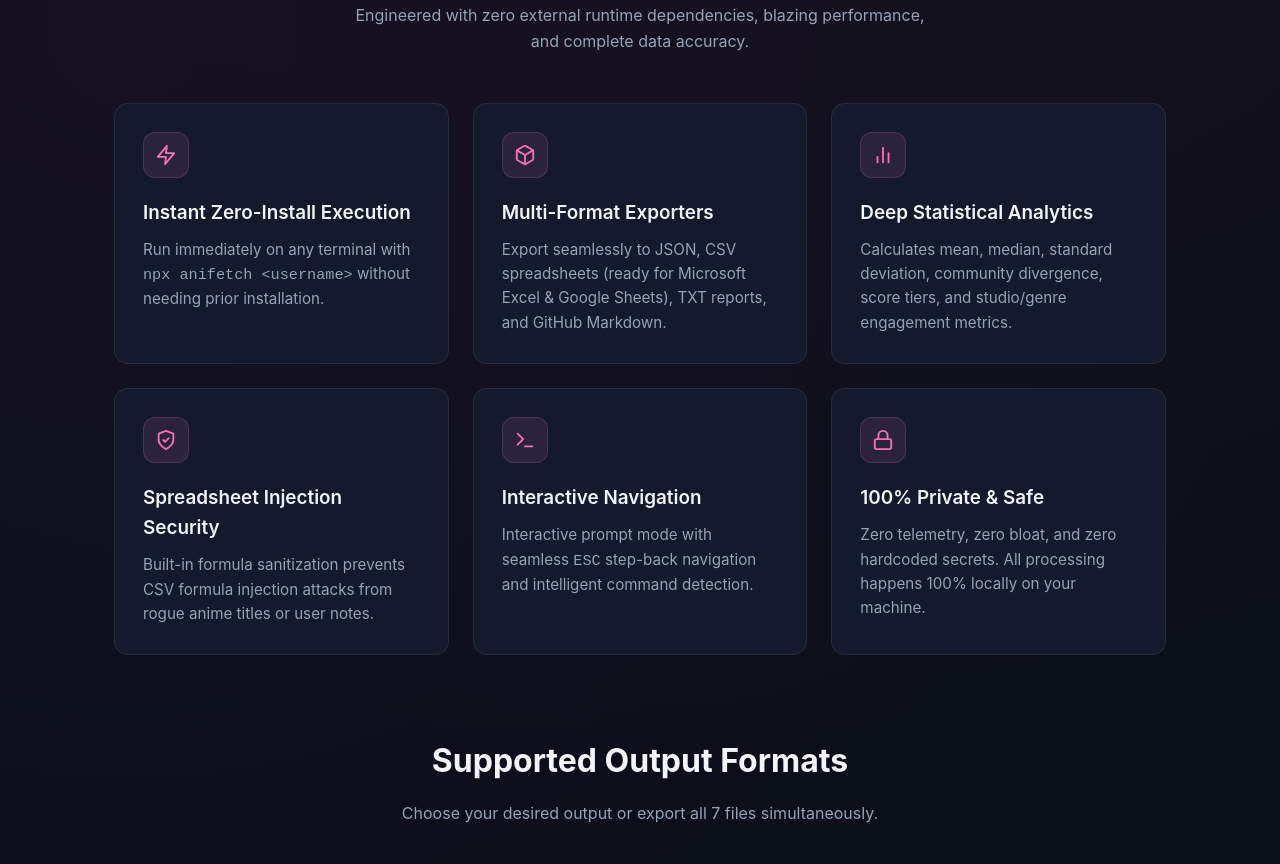
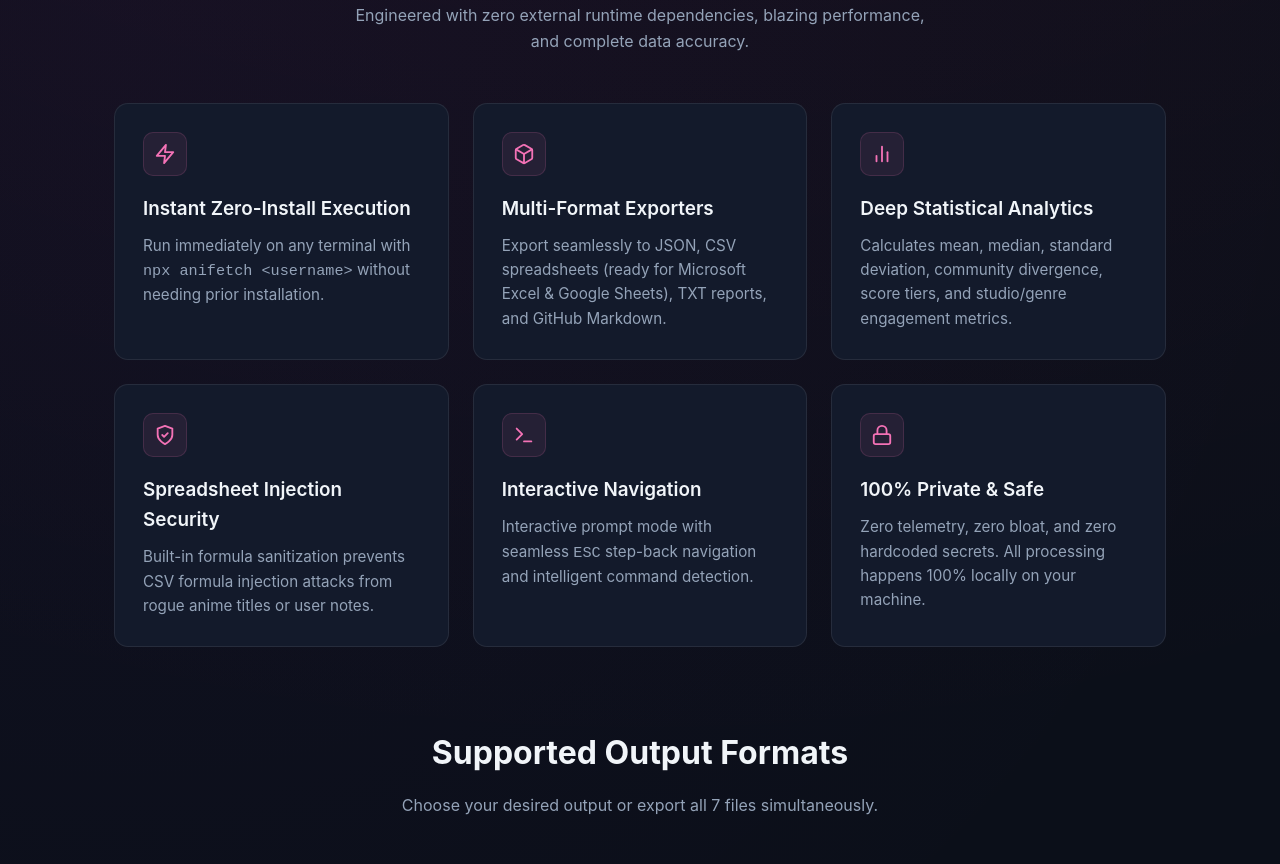
Before and after one commit to Liyfez/Anifetch, a website: page docs/index.html in a window 1280 px wide. Shown: the part 1414-2278 px from the top of the page. Drawn offline with Linux system fonts and the light colour scheme.

Commit message:
revert: revert bento grid change and clean up hover glow on feature cards

```diff
--- a/docs/index.html
+++ b/docs/index.html
@@ -290,27 +290,18 @@
     .feature-card:hover {
       background: var(--bg-card-hover);
       border-color: var(--border-hover);
-      transform: translateY(-4px);
-      box-shadow: 0 12px 30px rgba(0, 0, 0, 0.4), 0 0 30px rgba(244, 114, 182, 0.08);
     }
     .feature-icon-wrapper {
-      width: 46px;
-      height: 46px;
-      border-radius: 12px;
-      background: rgba(244, 114, 182, 0.1);
-      border: 1px solid rgba(244, 114, 182, 0.2);
+      width: 44px;
+      height: 44px;
+      border-radius: 10px;
+      background: rgba(244, 114, 182, 0.08);
+      border: 1px solid rgba(244, 114, 182, 0.15);
       display: flex;
       align-items: center;
       justify-content: center;
       color: var(--accent-rose);
-      margin-bottom: 20px;
-      transition: all 0.3s ease;
-    }
-    .feature-card:hover .feature-icon-wrapper {
-      background: rgba(244, 114, 182, 0.2);
-      border-color: var(--accent-rose);
-      transform: scale(1.06);
-      box-shadow: 0 0 20px rgba(244, 114, 182, 0.3);
+      margin-bottom: 18px;
     }
     .feature-icon-wrapper svg {
       width: 22px;
```
Also changed, not shown: index.html (+6 -15 lines).
